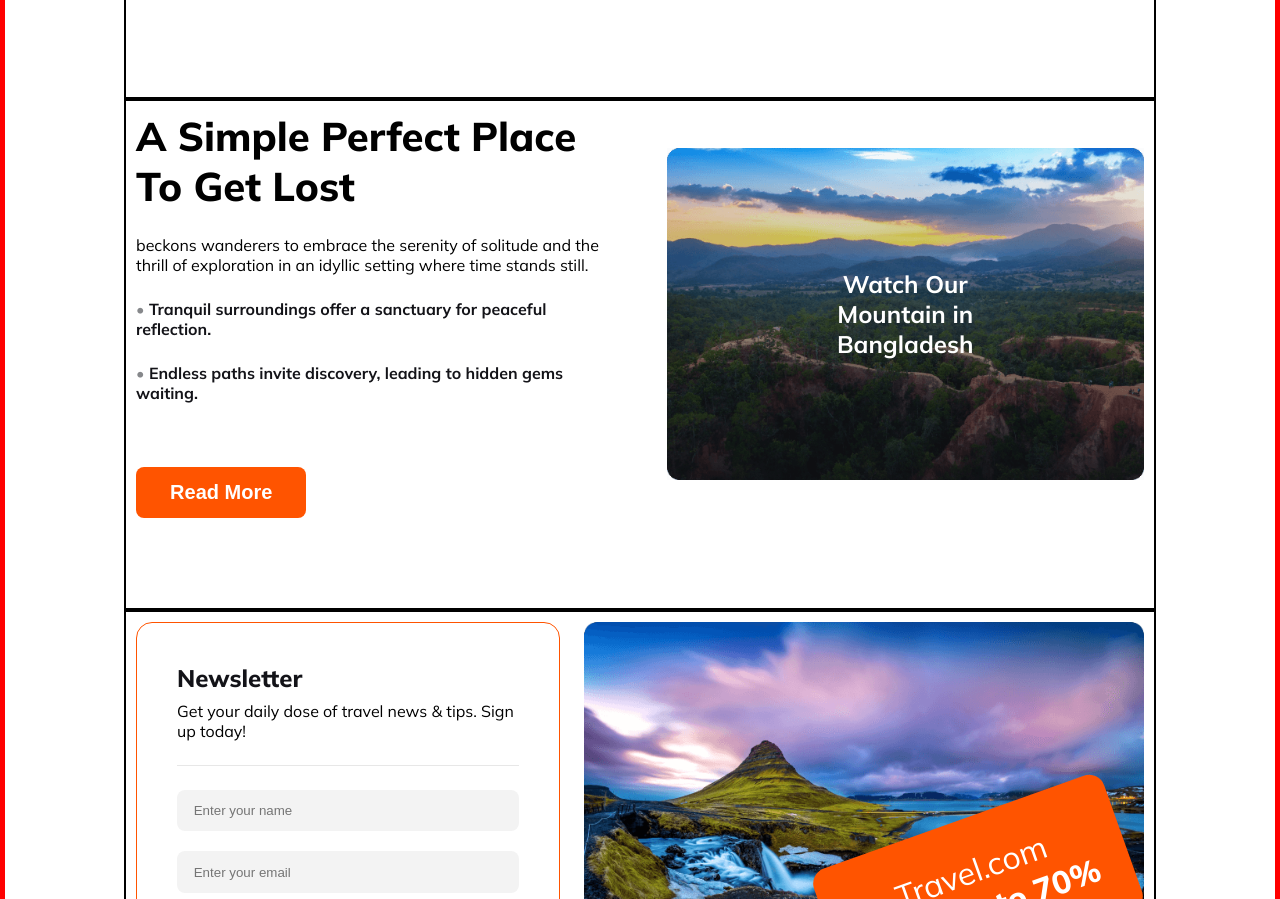
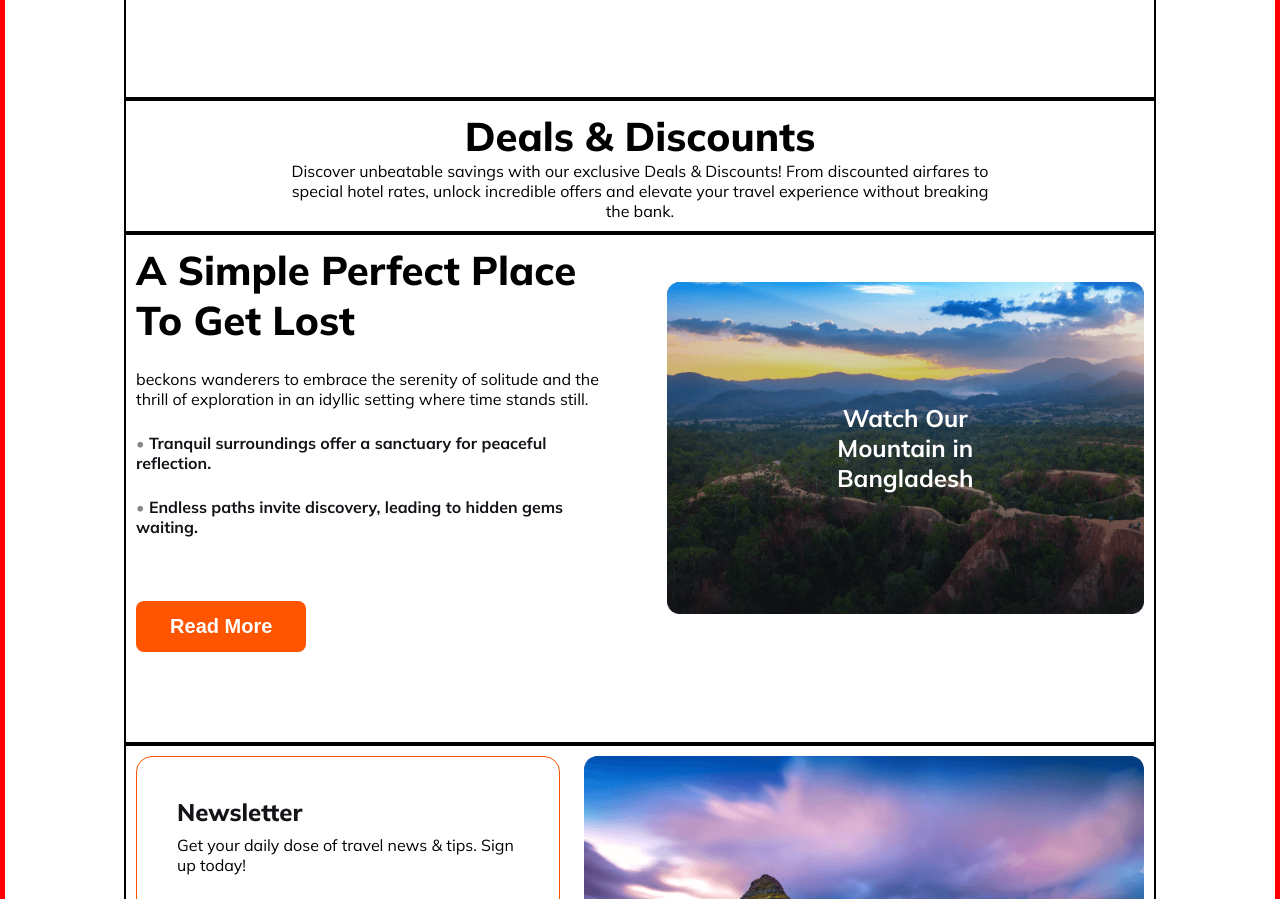
Before and after one commit to Humayun1318/B9A2-Hero-Travel-Assignment, a plain HTML site: page index.html in a window 1280 px wide. Shown: the part 3473-4372 px from the top of the page. Drawn offline with Linux system fonts and the light colour scheme.

```diff
--- a/index.html
+++ b/index.html
@@ -275,6 +275,30 @@
             </div>
         </section>
 
+        <!-- deals and discount -->
+
+        <section class="container">
+            <div class="deals-text">
+                <h2 class="title-text">
+                    Deals & Discounts
+                </h2>
+                <p>
+                    Discover unbeatable savings with our
+                    exclusive Deals & Discounts! From
+                    discounted airfares to special hotel
+                    rates,
+                    unlock incredible offers and elevate
+                    your travel experience without
+                     breaking
+                    the bank.
+                </p>
+            </div>
+            <div>
+
+            </div>
+
+        </section>
+
         <!-- perfect place section -->
         <section class="container">
             <div class="perfect-place">
--- a/styles/style.css
+++ b/styles/style.css
@@ -359,6 +359,18 @@ button {
     position: relative;
     left: 50%;
 }
+
+
+/* Customer survey styles */
+
+.deals-text{
+    width: 70%;
+    margin: 0 auto;
+    text-align: center;
+}
+
+
+
 
 /* perfect place */
 
```
